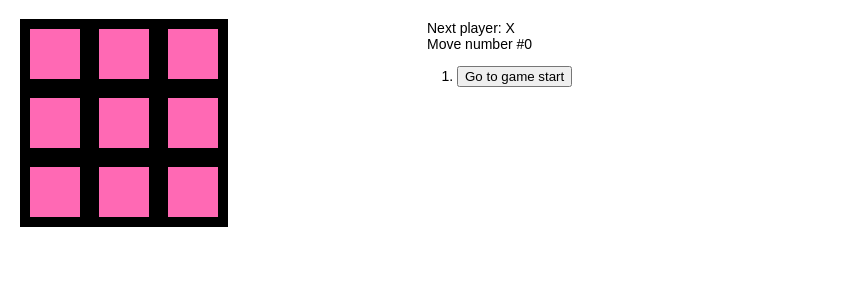
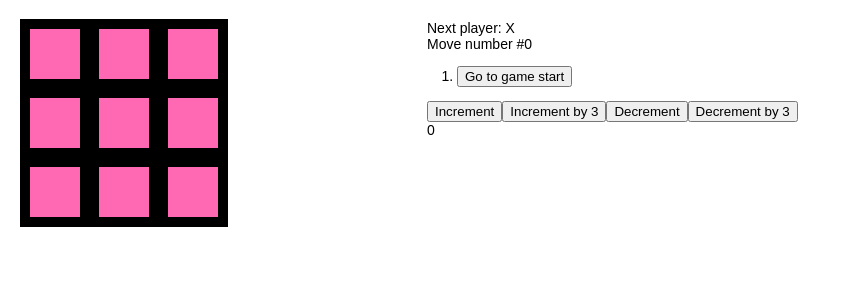
Before and after one commit to robinjwatson/tic-tac-toe, a React (Create React App) app: page / in a window 1280 px wide. Shown: the top 300 px of the page, without its empty margins (0-841 px from the left). Built offline with nearby package versions, Linux system fonts and the light colour scheme.

Commit message:
add increment and decrement buttons for redux test

```diff
--- a/package.json
+++ b/package.json
@@ -16,6 +16,9 @@
     "react-dom": "^17.0.2",
     "react-redux": "^7.2.4",
     "react-scripts": "4.0.3",
+    "redux": "^4.1.1",
+    "redux-devtools-extension": "^2.13.9",
+    "redux-thunk": "^2.3.0",
     "typescript": "~4.1.5"
   },
   "scripts": {
--- a/src/components/Game.js
+++ b/src/components/Game.js
@@ -1,4 +1,5 @@
 import { useState, useMemo } from 'react';
+import { useDispatch, useSelector } from 'react-redux';
 import * as utils from '../utils';
 import Board from './Board';
 import Status from './Status';
@@ -6,6 +7,8 @@ import Moves from './Moves';
 import '../index.css';
 
 const Game = () => {
+    const dispatch = useDispatch()
+    const counter = useSelector((state) => state.example)
     const [history, setHistory] = useState([Array(9).fill(null)])
     const [stepNumber, setStepNumber] = useState(0)
     const [xIsNext, setXIsNext] = useState(true)
@@ -60,6 +63,25 @@ const Game = () => {
                         jumpTo={jumpTo}
                     />
                 </ol>
+                <button onClick={
+                    () => dispatch({ type: 'increment' })}>
+                    Increment
+                </button>
+                <button onClick={
+                    () => dispatch({ type: 'increment by', payload: 3 })}>
+                    Increment by 3
+                </button>
+                <button onClick={
+                    () => dispatch({ type: 'decrement' })}>
+                    Decrement
+                </button>
+                <button onClick={
+                    () => dispatch({ type: 'decrement by', payload: 3 })}>
+                    Decrement by 3
+                </button>
+                <div>
+                    {counter}
+                </div>
             </div>
         </div>
     );
--- a/src/index.tsx
+++ b/src/index.tsx
@@ -3,14 +3,17 @@ import ReactDOM from 'react-dom';
 import Game from './components/Game';
 import * as serviceWorker from './serviceWorker';
 import './index.css';
+import { Provider } from "react-redux";
+import { store } from "./state/reducers/store";
 
 ReactDOM.render(
   <React.StrictMode>
-    <Game />
+    <Provider store={store}>
+      <Game />
+    </Provider>
   </React.StrictMode>,
-  document.getElementById('root')
+  document.getElementById("root")
 );
-
 // If you want your app to work offline and load faster, you can change
 // unregister() to register() below. Note this comes with some pitfalls.
 // Learn more about service workers: https://bit.ly/CRA-PWA
--- /dev/null
+++ b/src/state/reducers/exampleReducer.js
@@ -0,0 +1,17 @@
+const reducer = (state = 0, action) => {
+    console.log(action)
+    switch (action.type) {
+        case "increment":
+            return state + 1;
+        case "decrement":
+            return state - 1;
+        case "increment by":
+            return state + action.payload;
+        case "decrement by":
+            return state - action.payload;
+        default:
+            return state
+    }
+};
+
+export default reducer;
--- /dev/null
+++ b/src/state/reducers/index.js
@@ -0,0 +1,8 @@
+import { combineReducers } from "redux";
+import reducer from "./exampleReducer";
+
+const reducers = combineReducers({
+    example: reducer
+});
+
+export default reducers
--- /dev/null
+++ b/src/state/reducers/store.js
@@ -0,0 +1,7 @@
+import { createStore } from "redux";
+import { composeWithDevTools } from 'redux-devtools-extension';
+import reducers from "./index"
+
+export const store = createStore(
+    reducers, composeWithDevTools()
+)
```
Also changed, not shown: index.js (+14 -4 lines), src/components/Status.js (+0 -9 lines), 1 other file (tests, documents, lock files or other folders).
